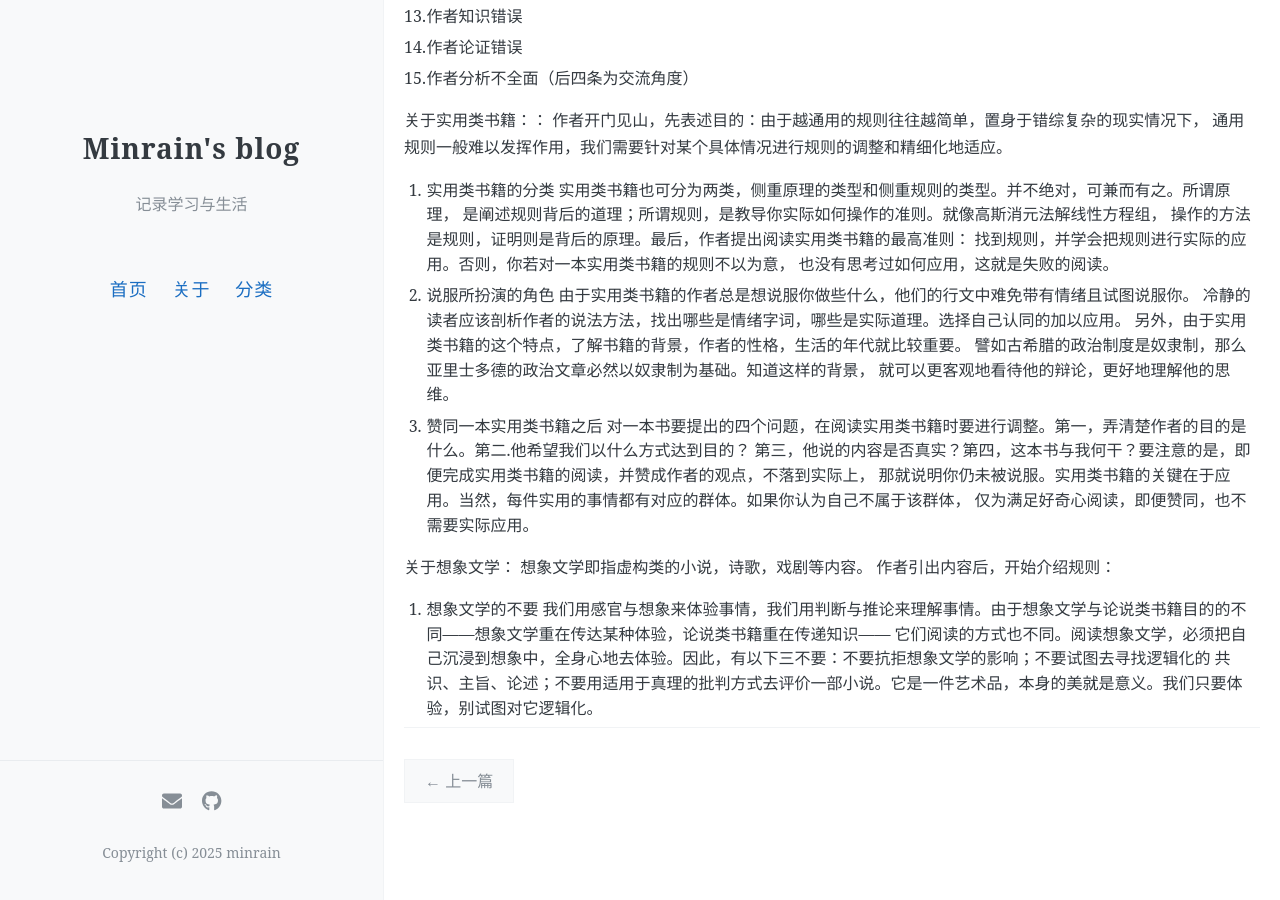
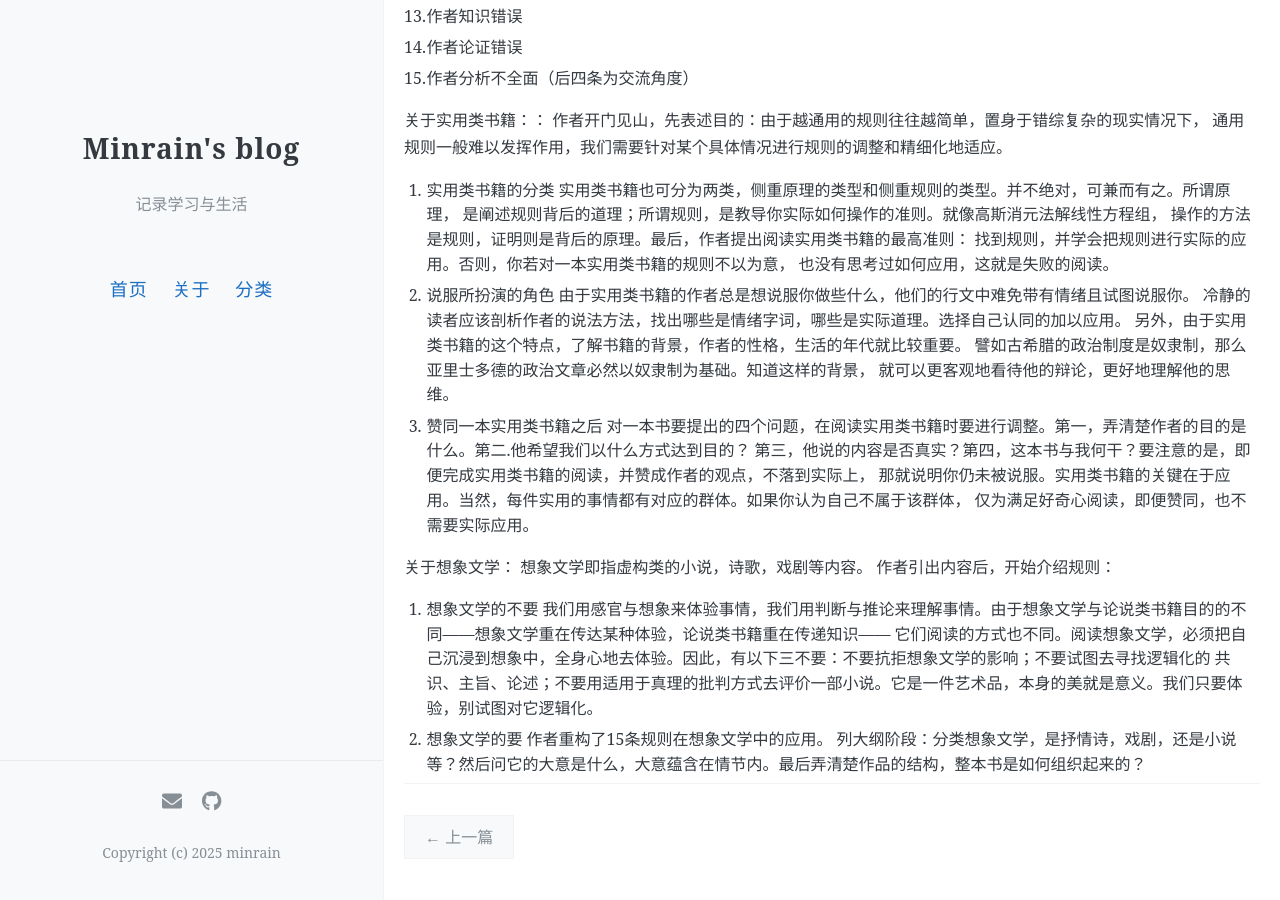
Before and after one commit to 7kmRunner/7kmRunner.github.io, a Jekyll site: the page built from _posts/2025-7-13-如何阅读一本书读书笔记(6).md, in a window 1280 px wide and 900 px high, scrolled down 789 px. Built offline with Jekyll 4.4.1, drawn with Linux system fonts in a browser that asks for light colours.

Commit message:
Update 2025-7-13-如何阅读一本书读书笔记(6).md

```diff
--- a/_posts/2025-7-13-如何阅读一本书读书笔记(6).md
+++ b/_posts/2025-7-13-如何阅读一本书读书笔记(6).md
@@ -54,3 +54,6 @@ author: Minrain
 我们用感官与想象来体验事情，我们用判断与推论来理解事情。由于想象文学与论说类书籍目的的不同——想象文学重在传达某种体验，论说类书籍重在传递知识——
 它们阅读的方式也不同。阅读想象文学，必须把自己沉浸到想象中，全身心地去体验。因此，有以下三不要：不要抗拒想象文学的影响；不要试图去寻找逻辑化的
 共识、主旨、论述；不要用适用于真理的批判方式去评价一部小说。它是一件艺术品，本身的美就是意义。我们只要体验，别试图对它逻辑化。
+2. 想象文学的要
+作者重构了15条规则在想象文学中的应用。
+列大纲阶段：分类想象文学，是抒情诗，戏剧，还是小说等？然后问它的大意是什么，大意蕴含在情节内。最后弄清楚作品的结构，整本书是如何组织起来的？
```
